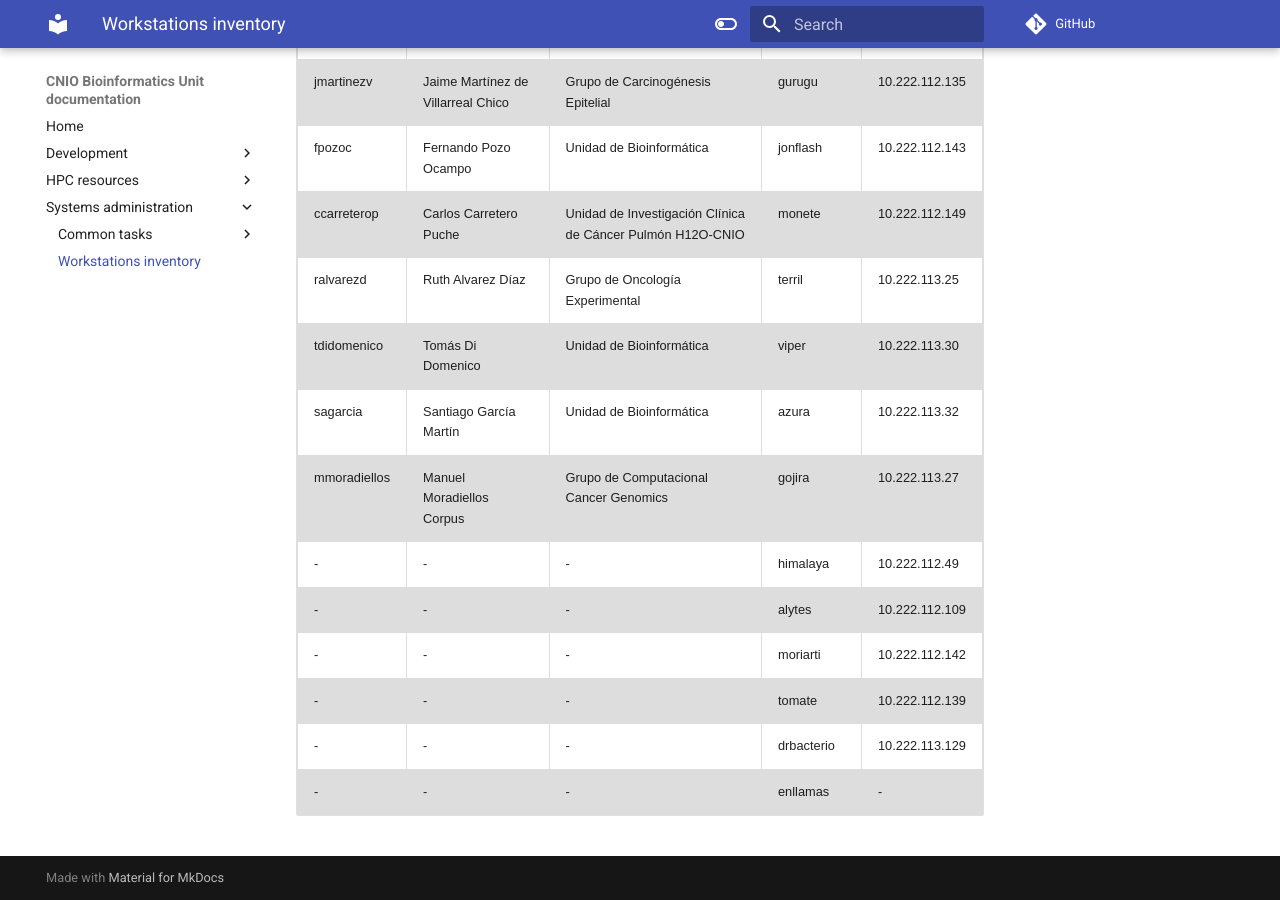
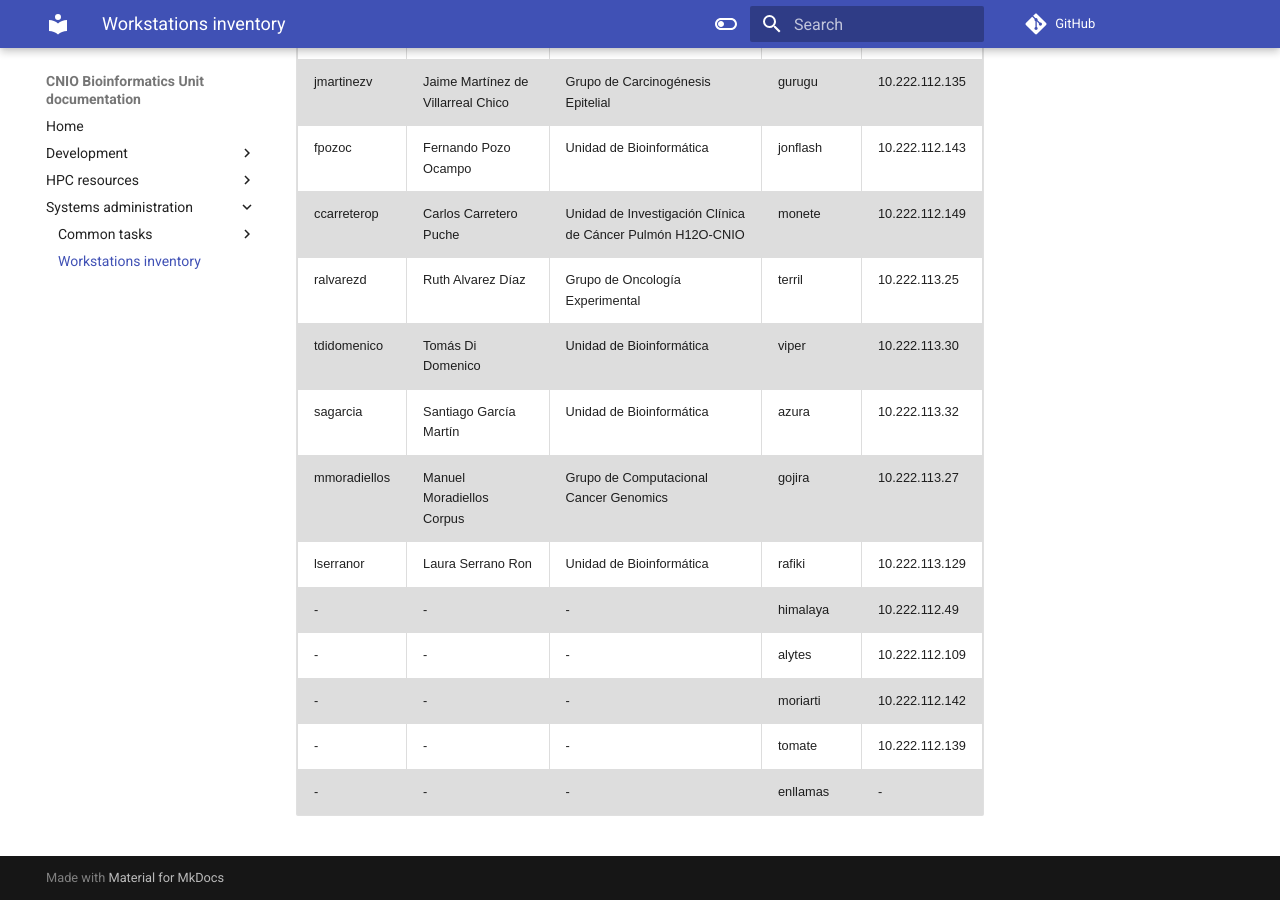
Before and after one commit to cnio-bu/cnio-bu.github.io, an MkDocs documentation site: the page built from docs/admin/inventory.md, in a window 1280 px wide and 900 px high, scrolled down 1024 px. Built offline with MkDocs 1.6.1 and Material for MkDocs 9.7.7, drawn with Linux system fonts in a browser that asks for light colours; comment, search, counter and statistics services are not loaded.

Commit message:
Update inventory.md
Add lserranor machine (rifiki, previoously drbacterio)

```diff
--- a/docs/admin/inventory.md
+++ b/docs/admin/inventory.md
@@ -22,9 +22,9 @@
 |tdidomenico | Tomás Di Domenico | Unidad de Bioinformática | viper         | 10.222.113.30 |
 |sagarcia | Santiago García Martín | Unidad de Bioinformática | azura         | 10.222.113.32 |
 |mmoradiellos | Manuel Moradiellos Corpus | Grupo de Computacional Cancer Genomics | gojira         | 10.222.113.27 |
+|lserranor | Laura Serrano Ron | Unidad de Bioinformática | rafiki         | 10.222.113.129 |
 |- | - | - | himalaya         | 10.222.112.49 |
 |- | - | - | alytes         | 10.222.112.109 |
 |- | - | - | moriarti         | 10.222.112.142 |
 |- | - | - | tomate         | 10.222.112.139 |
-|- | - | - | drbacterio         | 10.222.113.129 |
 |- | - | - | enllamas         | - |
```
